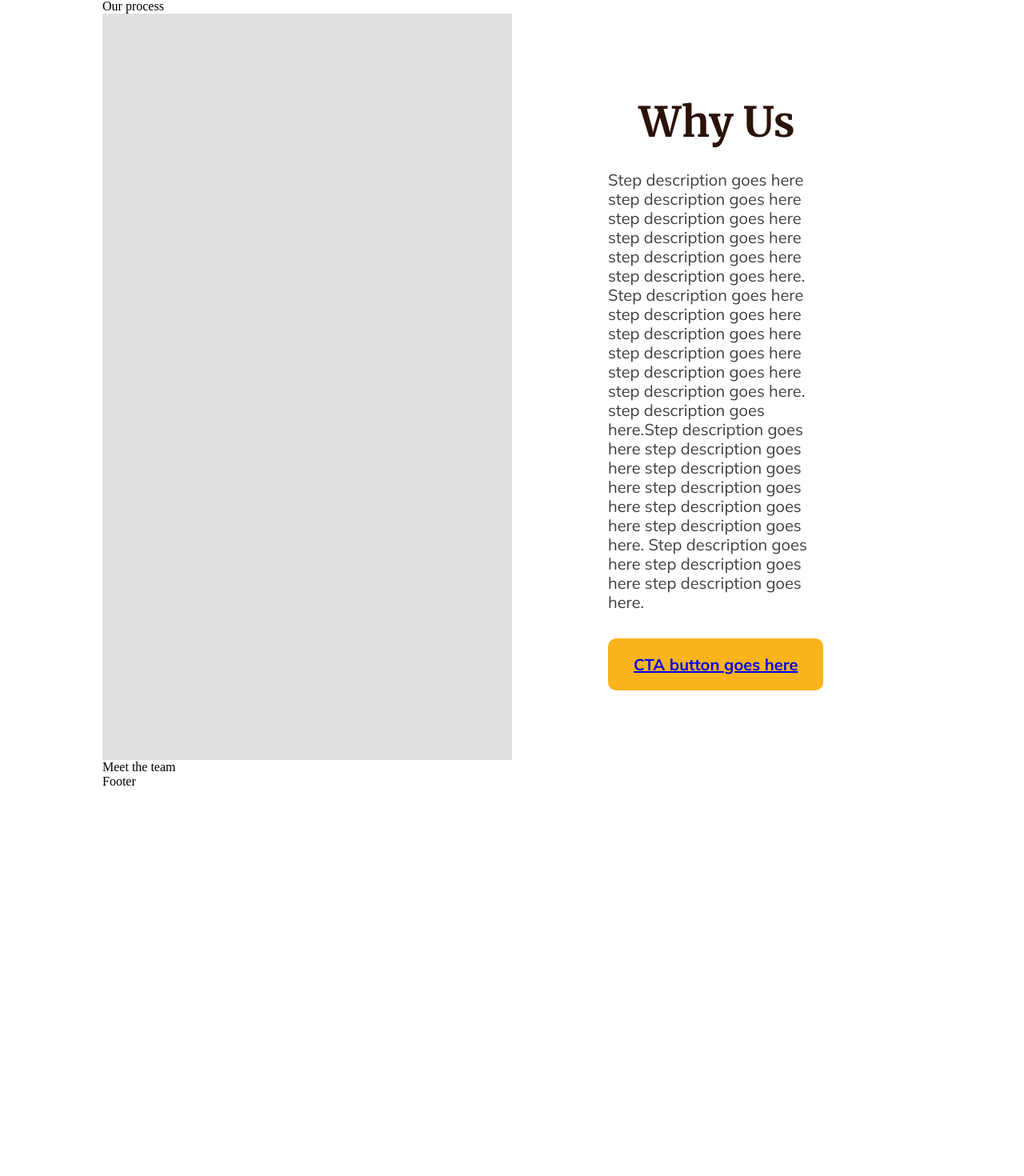
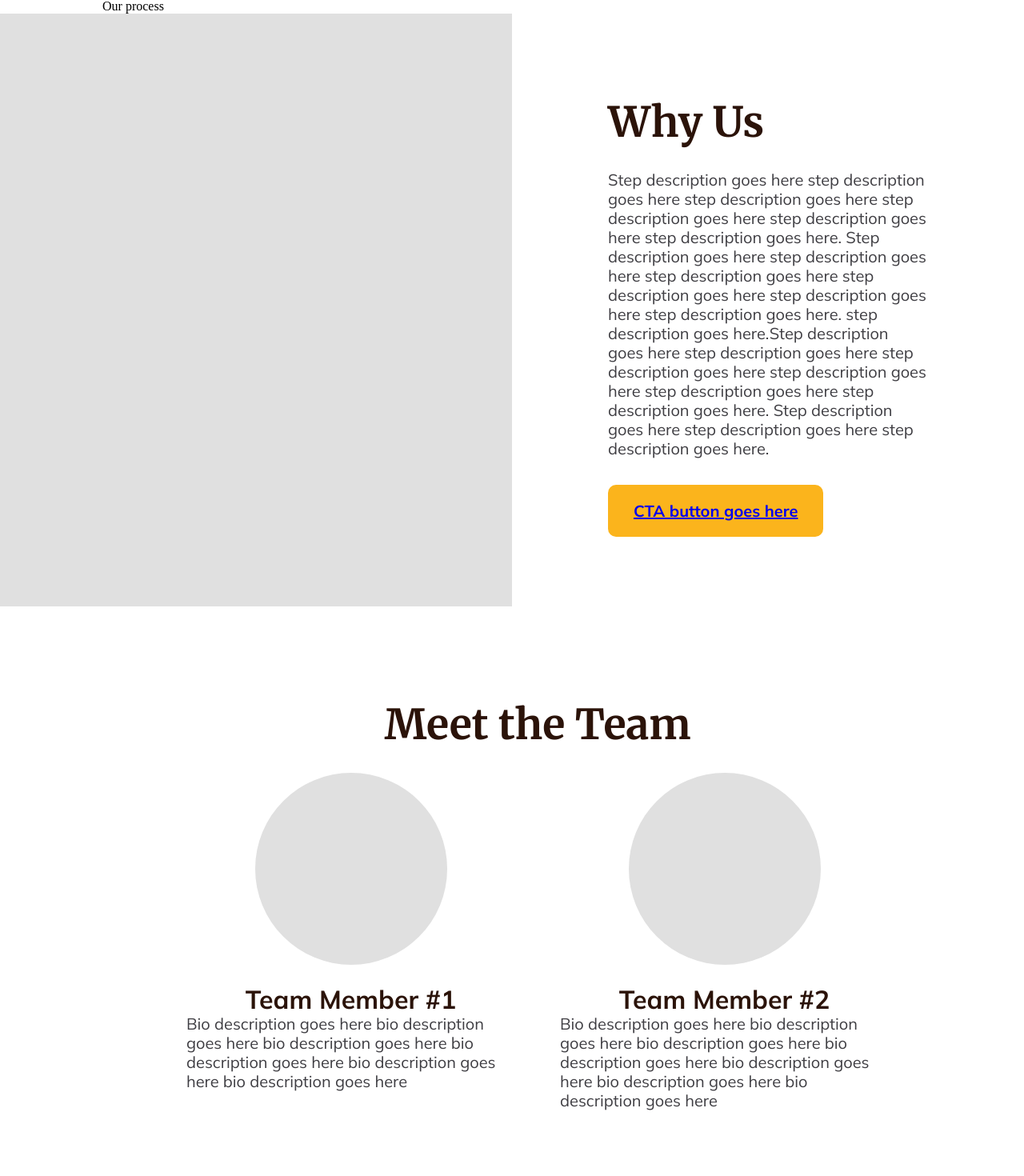
Before and after one commit to dot-slash-digital/tng-web, a Next.js app: page / in a window 1280 px wide. Shown: the part 799-2269 px from the top of the page at 80% size. Before the commit the page ends 1785 px from the top, so only its background shows below. Built offline with nearby package versions, Linux system fonts and the light colour scheme.

Commit message:
deleted the Section Component

```diff
--- a/app/components/home/meet-the-team.tsx
+++ b/app/components/home/meet-the-team.tsx
@@ -8,7 +8,22 @@ export default () => {
 
   return (
     <div className={styles.component}>
-      <SectionContainer>Meet the team</SectionContainer>
+      <SectionContainer>
+        <div className={styles.container}>
+          <div className={styles.title}>{title}</div>
+          <div className={styles["text-box"]}>
+              {teamMembers.map((member, index) => (
+                <div key={index}>
+                  <div className={styles["tm-box"]}>
+                    <div className={styles["tm-image"]}></div>
+                    <div className={styles["team-member"]}>{member.title}</div>
+                    <div className={styles["tm-description"]}>{member.description}</div>
+                  </div>
+                </div>
+              ))}
+          </div>
+        </div>
+      </SectionContainer>
     </div>
   );
 };
--- a/app/components/home/why-us.tsx
+++ b/app/components/home/why-us.tsx
@@ -8,23 +8,18 @@ export default () => {
 
   return (
     <div className={styles.component}>
-      <SectionContainer>
         <div className={styles.componenttemp}>
           <div className={styles.image}/>
-          <div className={styles["container"]}>
+          <div className={styles.container}>
             <div className={styles["text-box"]}>
               <div className={styles.title}>{title}</div>
               <div className={styles.description}>{description}</div>
             </div>
             <a className={styles.button} href={button.destination} >
-                {button.label}
+              {button.label}
             </a>
-
           </div>
-
         </div>
-
-      </SectionContainer>
     </div>
   );
 };
--- a/app/styles/components/home/meet-the-team.module.scss
+++ b/app/styles/components/home/meet-the-team.module.scss
@@ -0,0 +1,59 @@
+@use "@colors" as colors;
+@use "@fonts" as fonts;
+.component{
+    padding-left: 169px;
+    padding-right: 169px;
+}
+
+.container{
+    padding-top: 120px;
+    padding-bottom: 120px;
+    padding-left:32px;
+    padding-right: 32px;
+    gap: 56;
+}
+
+.title{
+    @include fonts.header-2;
+    color: colors.$brown-600;
+    display: grid;
+    align-items: center;
+    justify-content: center;
+    margin-bottom: 32px;
+}
+
+.text-box{
+    display: grid;
+    grid-template-columns: repeat(2, 1fr);
+    gap: 56px;
+}
+
+.tm-box{
+    display: flex;
+    justify-content: center;
+    flex-direction: column;
+    align-items: center;
+}
+
+.tm-image{
+    width: 240px;
+    height: 240px;
+    background: #e0e0e0;
+    border-radius: 50%;
+    margin-bottom: 24px;
+
+}
+
+.team-member{
+    @include fonts.header-4;
+    color: colors.$brown-600;
+    text-align: center;
+}
+
+.tm-description{
+    @include fonts.paragraph;
+    color: colors.$gray-300;
+    display: grid;
+    align-items: center;
+    justify-content: center;
+}
--- a/app/styles/components/home/why-us.module.scss
+++ b/app/styles/components/home/why-us.module.scss
@@ -8,11 +8,11 @@
 }
 
 .container{
-    margin-bottom: 108px;
-    margin-top: 108px;
-    margin-left: 120px;
-    margin-right: 120px;
     gap: 56px;
+    padding-bottom: 108px;
+    padding-top: 108px;
+    padding-left: 120px;
+    padding-right: 120px;
 }
 
 .image{
@@ -22,7 +22,6 @@
 }
 
 .text-box{
-
     margin-bottom:56px;
 }
 
@@ -30,8 +29,8 @@
     @include fonts.header-2;
     color: colors.$brown-600;
     display: grid;
-    align-items: center;
-    justify-content: center;
+    align-items: left;
+    justify-content: left;
     margin-bottom: 32px;
 }
 
@@ -40,6 +39,7 @@
     @include fonts.paragraph;
     color: colors.$gray-300;
     gap: 8px;
+    text-align: left;
 }
 
 .button{
```
